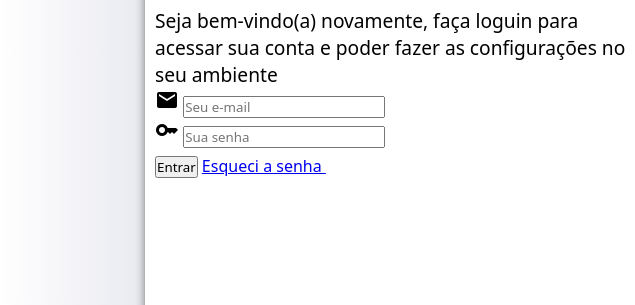
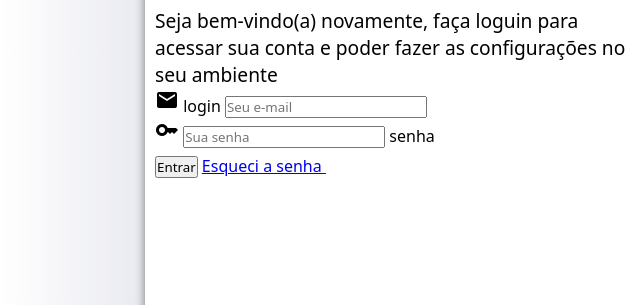
Before and after one commit to MayconPatriota10/teste_loguin, a plain HTML site: page index.html in a window 1280 px wide. Shown: the part 206-511 px from the top of the page, 0-635 px from the left. Drawn offline with Linux system fonts and the light colour scheme.

Commit message:
atualização

```diff
--- a/index.html
+++ b/index.html
@@ -22,7 +22,7 @@
                 <form action="login.js" method="post" autocomplete="on">
                     <div class="campo">
                         <span class="material-icons"></e-mail>mail</span>
-                        <label for="ilogin"></label>
+                        <label for="ilogin">login</label>
                         <input type="email" name="login" id="ilogin" placeholder="Seu e-mail" autocomplete="email" required>
 
 
@@ -30,7 +30,7 @@
                     <div class="campo">
                         <span class="material-icons">key</span>
                         <input type="password" name="senha" id="isenha" placeholder="Sua senha" autocomplete="current-password" required minlength="8" maxlength="20">
-                        <label for="isenha"></label>
+                        <label for="isenha">senha</label>
 
                     </div>
                     <input type="submit" value="Entrar">
```
